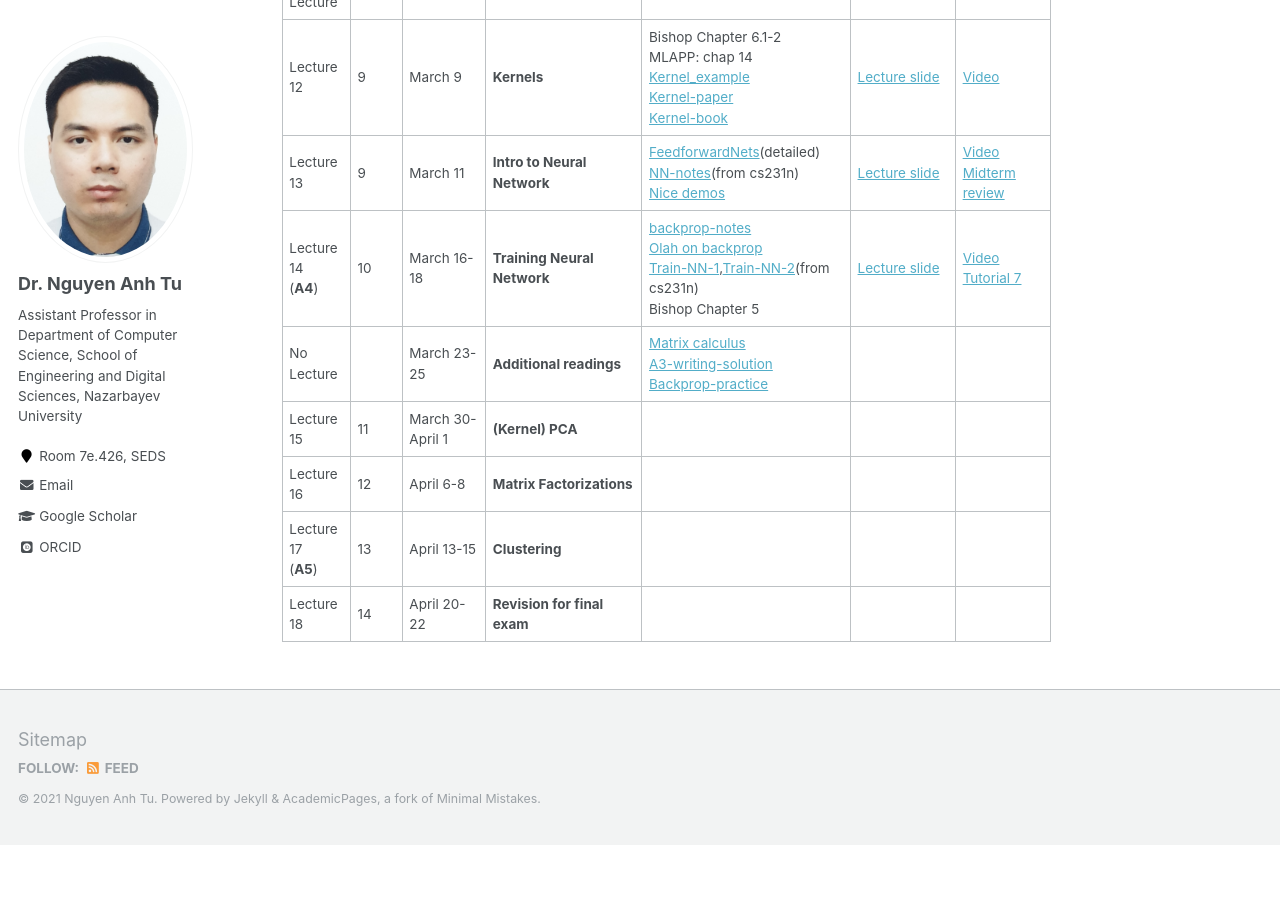
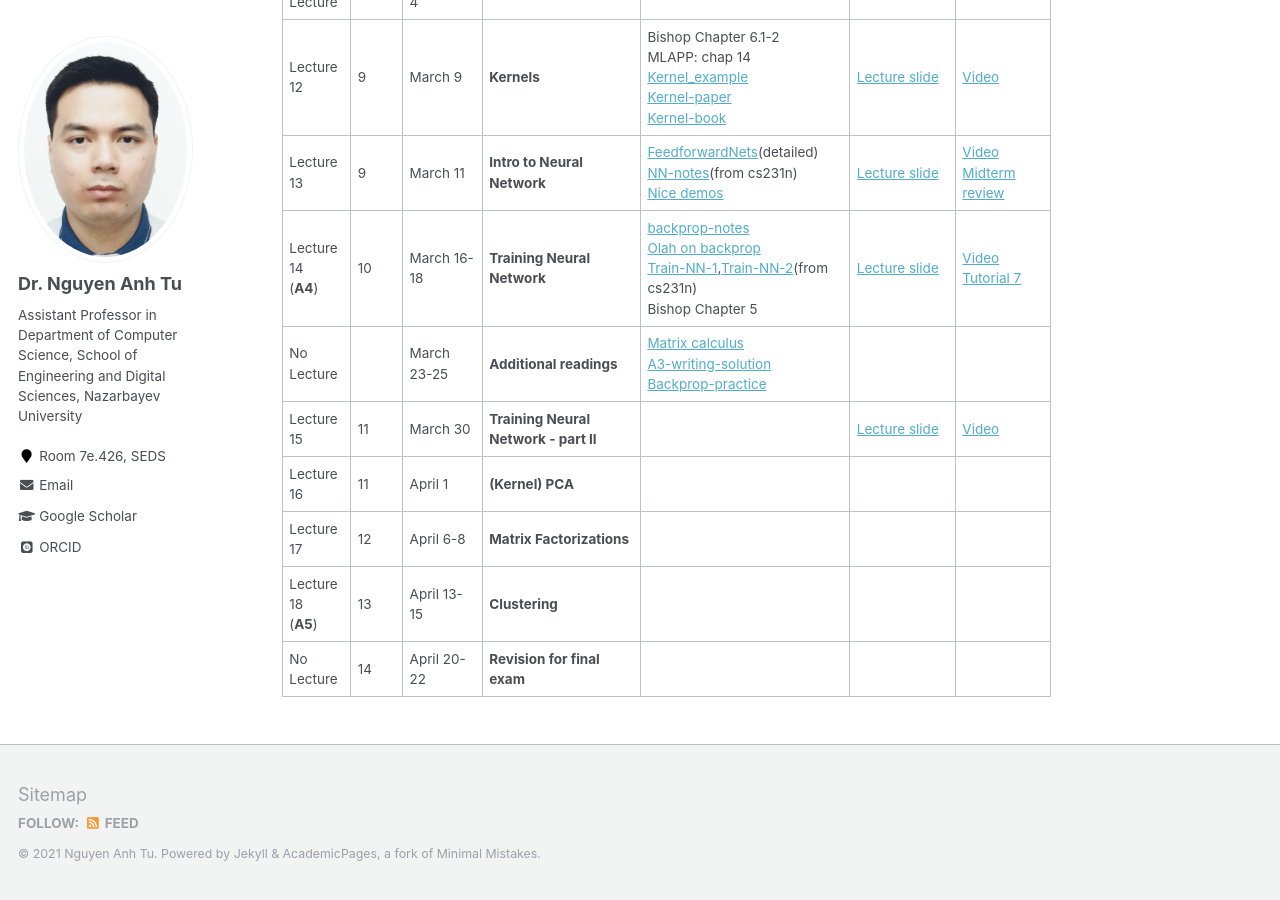
Before and after one commit to tunguyen87/seds-ml, a Jekyll site: the page built from _pages/Lecture.md, in a window 1280 px wide and 900 px high, scrolled down 1437 px. Built offline with Jekyll 4.4.1, drawn with Linux system fonts in a browser that asks for light colours; some web fonts are replaced; before the commit the page ends 2282 px from its top, so only the background shows below that.

Commit message:
Update Lecture.md

```diff
--- a/_pages/Lecture.md
+++ b/_pages/Lecture.md
@@ -35,7 +35,8 @@ Last day of classes: April 23
 | Lecture 13   |   9   |March 11    |   **Intro to Neural Network**  | [FeedforwardNets](https://www.deeplearningbook.org/contents/mlp.html)(detailed) <br> [NN-notes](https://cs231n.github.io/neural-networks-1/)(from cs231n) <br>[Nice demos](https://cs.stanford.edu/people/karpathy/convnetjs/) | [Lecture slide](https://drive.google.com/file/d/1cHpfMliMAFmKarGZOmyHHMKhzXNLEU8v/view?usp=sharing)   |  [Video](https://youtu.be/7T6P88BIc6U)  <br>[Midterm review](https://drive.google.com/file/d/1-F3ohVZD9ABahVmm5wDbkrLn785IuGmN/view?usp=sharing)   |
 | Lecture 14<br>(**A4**)   |   10  |March 16-18    |  **Training Neural Network**      | [backprop-notes](https://cs231n.github.io/optimization-2/) <br>[Olah on backprop](http://colah.github.io/posts/2015-08-Backprop/) <br> [Train-NN-1](https://cs231n.github.io/neural-networks-2/),[Train-NN-2](https://cs231n.github.io/neural-networks-3/)(from cs231n) <br>  Bishop Chapter 5  |  [Lecture slide](https://drive.google.com/file/d/1Yc4xBIXPqSPFn4yRYigyYgGPEKIjR2tA/view?usp=sharing)   |  [Video](https://youtu.be/1aU3eobzuq4) <br>[Tutorial 7](https://drive.google.com/file/d/1AI0zv-MjtumkM4ZrKnF8W0wvmjMU0yj0/view?usp=sharing)   |
 | No Lecture   |       |March 23-25   |    **Additional readings**               | [Matrix calculus](https://drive.google.com/drive/folders/1333Nyf4ch13JF2EP5c1CjV7eqcYPEuxl?usp=sharing) <br> [A3-writing-solution](https://drive.google.com/file/d/1yI3itYhVueS_iE-9vppZePc0FkJtkw_h/view?usp=sharing) <br> [Backprop-practice](https://drive.google.com/file/d/18QoGY2v1vx-zctd2yq9vMYn9i5dqNj26/view?usp=sharing)         |          |              |
-| Lecture 15   |   11  |March 30-April 1  |    **(Kernel) PCA**                  |                    |          |              |
-| Lecture 16   |   12   |April 6-8    |   **Matrix Factorizations**                    |                    |          |              |
-| Lecture 17<br>(**A5**)   |   13   |April 13-15  |   **Clustering**                    |                    |          |              |
-| Lecture 18   |   14   |April 20-22    |  **Revision for final exam**                     |                    |          |              |
+| Lecture 15   |   11  |March 30 |    **Training Neural Network - part II**                  |          | [Lecture slide](https://drive.google.com/file/d/1xAIO6C2YtozibELAdrxthm1YkZ4J7DhG/view?usp=sharing)         | [Video](https://youtu.be/OhyIR174IPw)       |
+| Lecture 16   |   11  |April 1  |    **(Kernel) PCA**                  |                    |          |              |
+| Lecture 17   |   12   |April 6-8    |   **Matrix Factorizations**                    |                    |          |              |
+| Lecture 18<br>(**A5**)   |   13   |April 13-15  |   **Clustering**                    |                    |          |              |
+| No Lecture    |   14   |April 20-22    |  **Revision for final exam**                     |                    |          |              |
```
